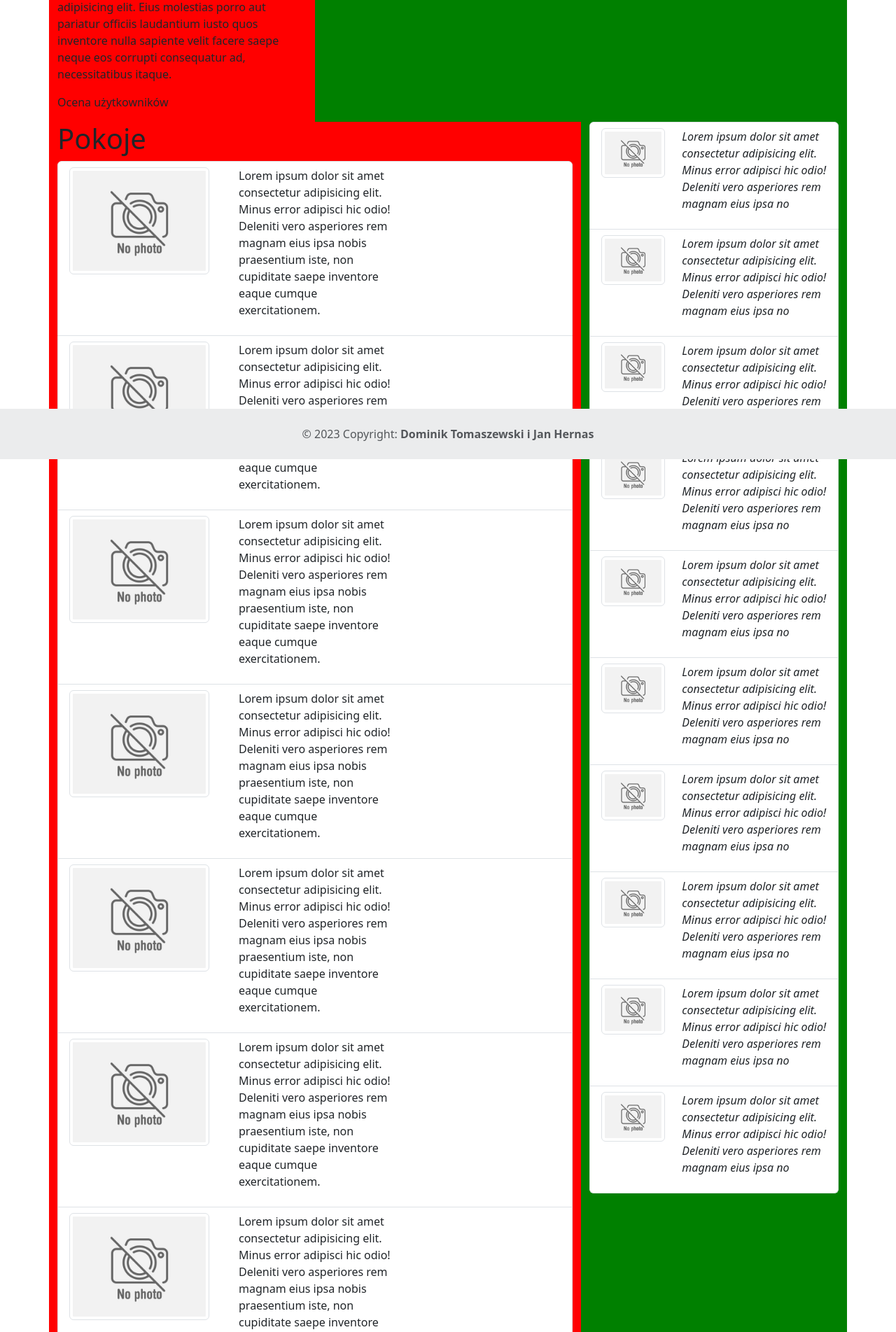
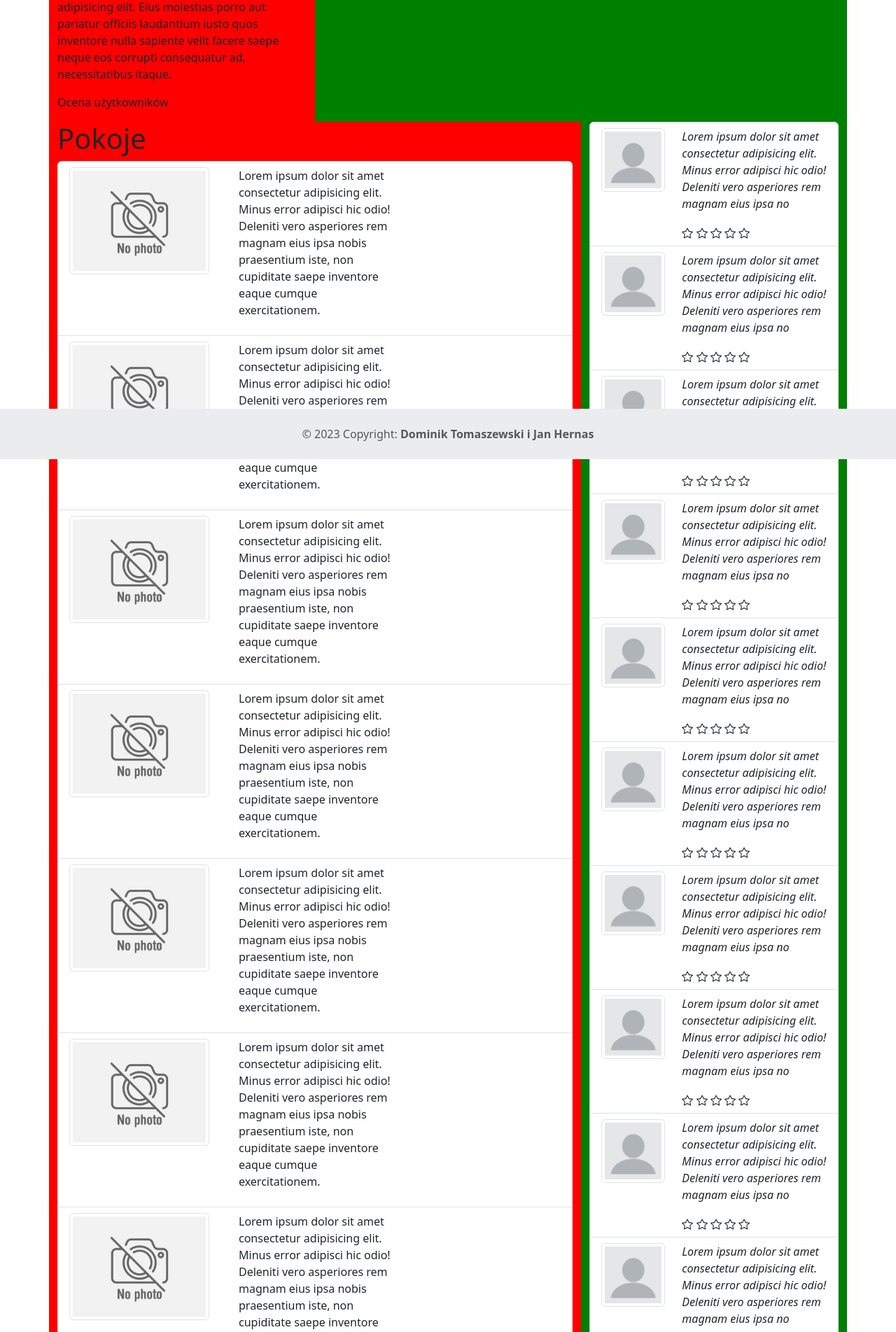
Before and after one commit to jasiex01/PO_project, a Flask app: page /hotelView in a window 1280 px wide. Shown: the part 144-2047 px from the top of the page at 70% size. Run offline with Flask 2, Linux system fonts and the light colour scheme.

Commit message:
add noUserPhoto.png add users opinions to hotelView.html

```diff
--- a/templates/hotelView.html
+++ b/templates/hotelView.html
@@ -45,12 +45,17 @@
                 <li class="list-group-item">
                     <div class="row">
                         <div class="col">
-                            <img src="static/noPhoto.jpg" class="fixed-im img-thumbnail" alt="...">
+                            <img src="static/noUserPhoto.png" class="fixed-im img-thumbnail" alt="...">
                         </div>
                         <div class="col-8">
                             <p class="fst-italic fs-6">
                                 Lorem ipsum dolor sit amet consectetur adipisicing elit. Minus error adipisci hic odio! Deleniti vero asperiores rem magnam eius ipsa no
                             </p>
+                            {% for _ in range(0,5) %}
+                            <svg xmlns="http://www.w3.org/2000/svg" width="16" height="16" fill="currentColor" class="bi bi-star" viewBox="0 0 16 16">
+                                <path d="M2.866 14.85c-.078.444.36.791.746.593l4.39-2.256 4.389 2.256c.386.198.824-.149.746-.592l-.83-4.73 3.522-3.356c.33-.314.16-.888-.282-.95l-4.898-.696L8.465.792a.513.513 0 0 0-.927 0L5.354 5.12l-4.898.696c-.441.062-.612.636-.283.95l3.523 3.356-.83 4.73zm4.905-2.767-3.686 1.894.694-3.957a.565.565 0 0 0-.163-.505L1.71 6.745l4.052-.576a.525.525 0 0 0 .393-.288L8 2.223l1.847 3.658a.525.525 0 0 0 .393.288l4.052.575-2.906 2.77a.565.565 0 0 0-.163.506l.694 3.957-3.686-1.894a.503.503 0 0 0-.461 0z"/>
+                            </svg>
+                            {% endfor %}
                         </div>
                     </div>
                 </li>
```
Also changed, not shown: static/noUserPhoto.png (added).
